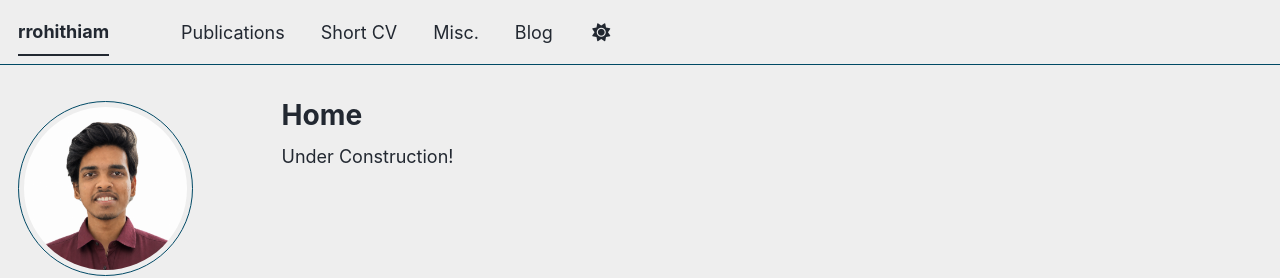
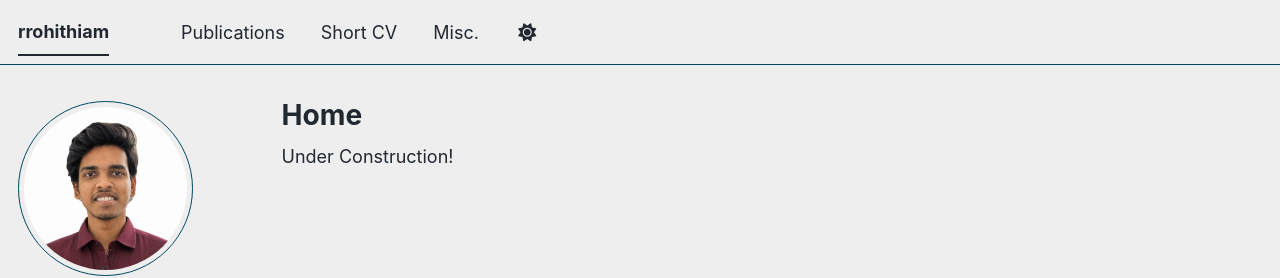
Before and after one commit to rrohithiam/rrohithiam.github.io, a Jekyll site: the page built from _pages/about.md, in a window 1280 px wide. Shown: the top 278 px of the page. Built offline with Jekyll 4.4.1, drawn with Linux system fonts in a browser that asks for light colours; some web fonts are replaced; a script bundle is joined from its source files by our own code; library files that are not in the unit come from our copies.

Commit message:
Few changes

```diff
--- a/_data/navigation.yml
+++ b/_data/navigation.yml
@@ -17,8 +17,5 @@ main:
   - title: "Misc."
     url: /misc/
 
-  - title: "Blog"
-    url: /year-archive/
-
   # - title: "CV"
   #   url: /cv-json/
--- a/_pages/year-archive.html
+++ b/_pages/year-archive.html
@@ -3,6 +3,7 @@ layout: archive
 permalink: /year-archive/
 title: "Blog posts"
 author_profile: true
+published: false
 redirect_from:
   - /wordpress/blog-posts/
 ---
```
